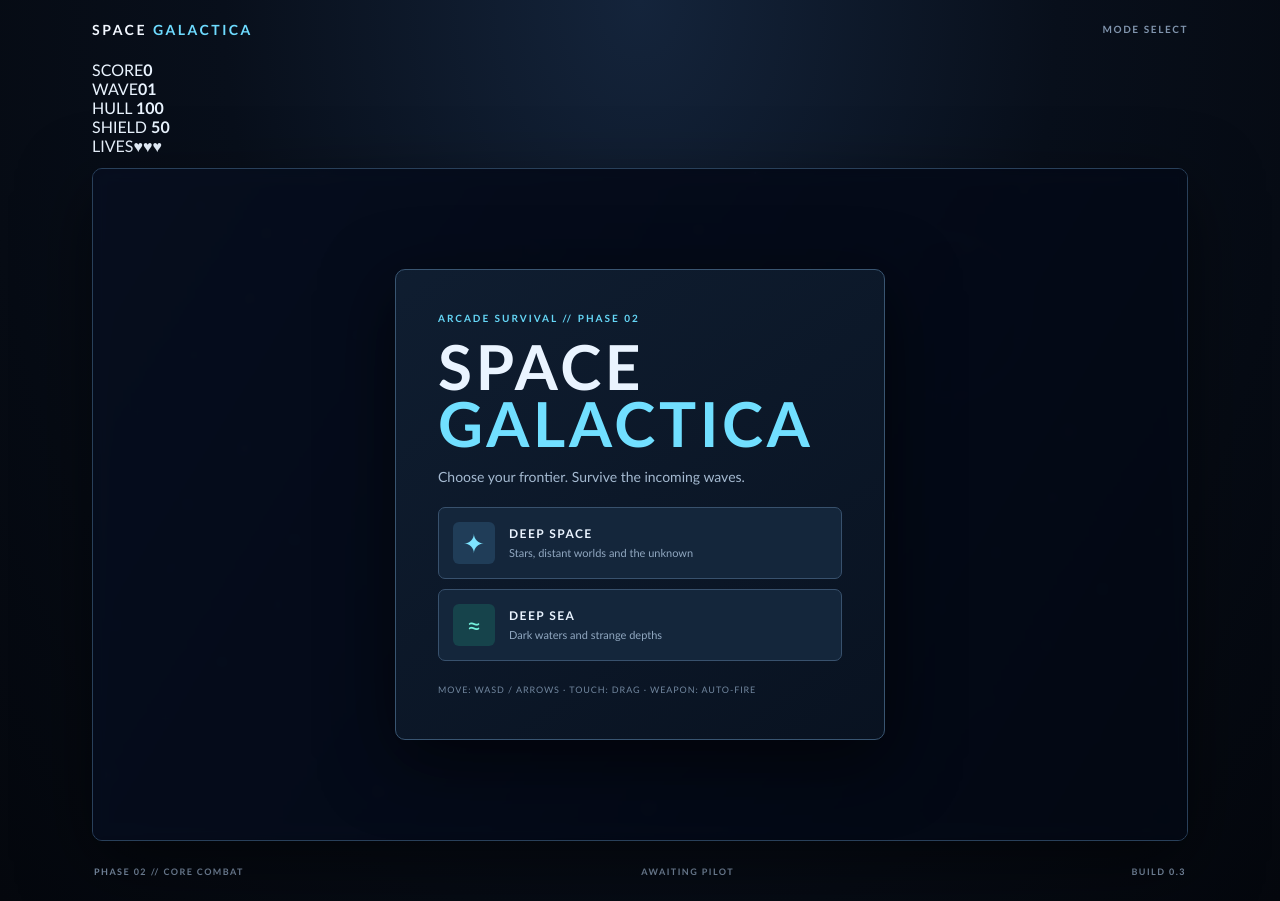
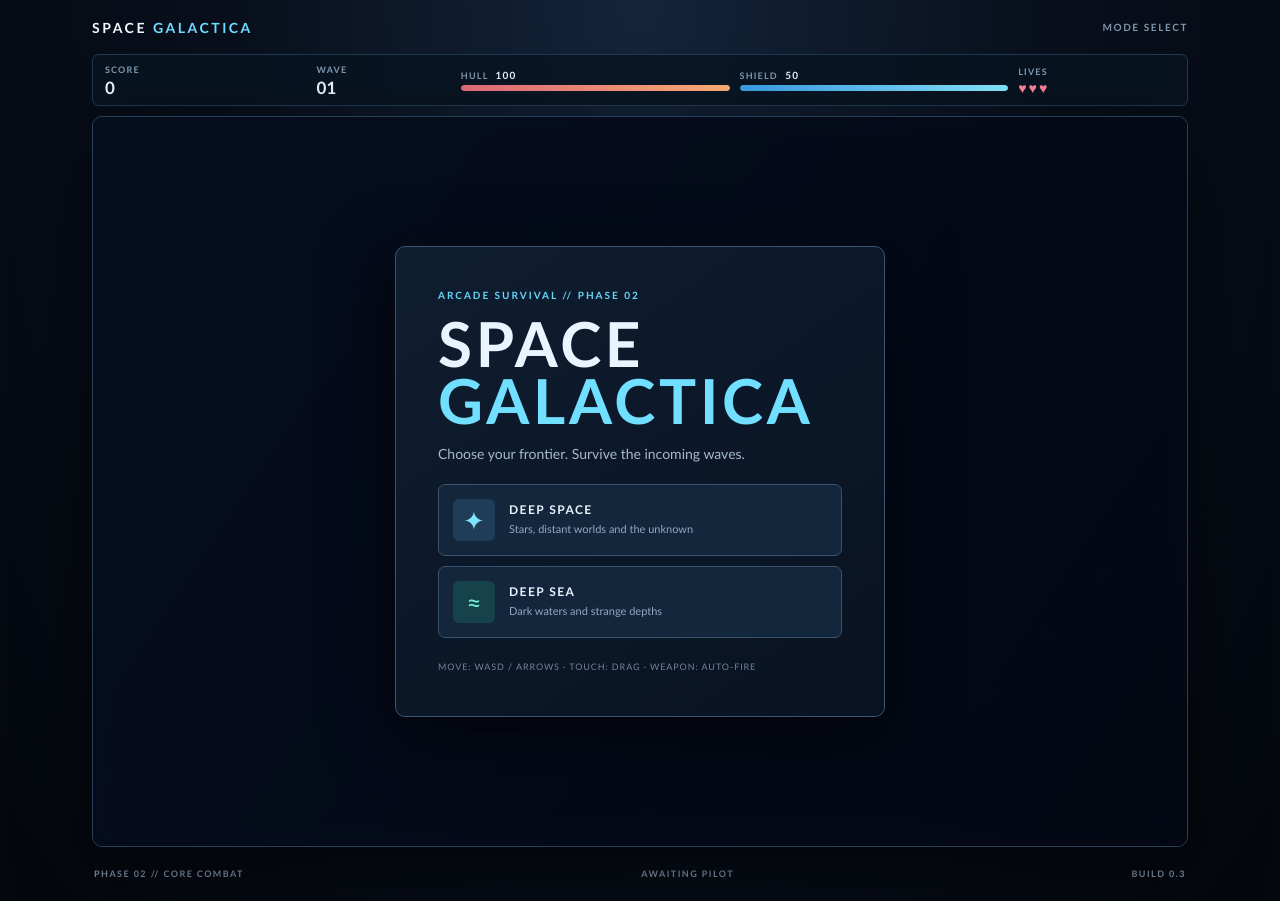
Before and after one commit to Kara-Dawnbreaker/Space-Galactica, a website with bundled scripts: page index.html in a window 1280 px wide. Built offline with nearby package versions, Linux system fonts and the light colour scheme.

```diff
--- a/styles.css
+++ b/styles.css
@@ -1,137 +1,43 @@
-:root {
-  color-scheme: dark;
-  font-family: "Trebuchet MS", "Segoe UI", sans-serif;
-  background: #050a12;
-  color: #eaf4ff;
-  font-synthesis: none;
-  text-rendering: optimizeLegibility;
+ :root {
+  color-scheme: dark; font-family: "Trebuchet MS", "Segoe UI", sans-serif; background: #050a12; color: #eaf4ff;
+  font-synthesis: none; text-rendering: optimizeLegibility;
 }
 * { box-sizing: border-box; }
 html, body { width: 100%; min-height: 100%; }
-body {
-  margin: 0;
-  min-height: 100svh;
-  background: radial-gradient(ellipse at 50% 0%, #14243b 0%, #080f1b 46%, #04070d 100%);
-}
+body { margin: 0; min-height: 100svh; background: radial-gradient(ellipse at 50% 0%, #14243b 0%, #080f1b 46%, #04070d 100%); }
 button { font: inherit; }
 button:focus-visible, a:focus-visible { outline: 2px solid #8ae8ff; outline-offset: 3px; }
-.app-shell {
-  width: min(1120px, 100%);
-  min-height: 100svh;
-  margin: 0 auto;
-  padding: max(10px, env(safe-area-inset-top)) max(12px, env(safe-area-inset-right)) max(10px, env(safe-area-inset-bottom)) max(12px, env(safe-area-inset-left));
-  display: flex;
-  flex-direction: column;
-  gap: 12px;
-}
-.topbar, .footerbar {
-  display: flex;
-  align-items: center;
-  justify-content: space-between;
-  gap: 12px;
-  min-height: 38px;
-}
-.brand {
-  color: #f2f7ff;
-  text-decoration: none;
-  font-size: 14px;
-  font-weight: 900;
-  letter-spacing: .18em;
-  white-space: nowrap;
-}
+.app-shell { width: min(1120px, 100%); min-height: 100svh; margin: 0 auto; padding: max(10px, env(safe-area-inset-top)) max(12px, env(safe-area-inset-right)) max(10px, env(safe-area-inset-bottom)) max(12px, env(safe-area-inset-left)); display: flex; flex-direction: column; gap: 10px; }
+.topbar, .footerbar { display: flex; align-items: center; justify-content: space-between; gap: 12px; min-height: 34px; }
+.brand { color: #f2f7ff; text-decoration: none; font-size: 14px; font-weight: 900; letter-spacing: .18em; white-space: nowrap; }
 .brand span { color: #6edbff; }
 .topbar-actions { display: flex; align-items: center; gap: 12px; }
-.mode-label, .footerbar {
-  color: #8094ad;
-  font-size: 10px;
-  letter-spacing: .16em;
-  font-weight: 700;
-}
-.quiet-button, .text-button {
-  color: #a9bfd8;
-  background: transparent;
-  border: 1px solid #334963;
-  border-radius: 6px;
-  padding: 8px 14px;
-  cursor: pointer;
-}
+.mode-label, .footerbar { color: #8094ad; font-size: 10px; letter-spacing: .16em; font-weight: 700; }
+.quiet-button, .text-button { color: #a9bfd8; background: transparent; border: 1px solid #334963; border-radius: 6px; padding: 8px 14px; cursor: pointer; }
 .quiet-button:hover, .text-button:hover { color: #fff; border-color: #72dfff; }
-.game-frame {
-  position: relative;
-  display: grid;
-  flex: 1 0 auto;
-  min-height: 420px;
-  overflow: hidden;
-  border: 1px solid #29405a;
-  border-radius: 10px;
-  background: #07111f;
-  box-shadow: 0 22px 70px #0008, inset 0 0 45px #07182a;
-}
-#game-canvas {
-  grid-area: 1 / 1;
-  display: block;
-  width: 100%;
-  height: 100%;
-  min-height: inherit;
-  touch-action: none;
-  image-rendering: pixelated;
-}
-.screen-layer {
-  grid-area: 1 / 1;
-  z-index: 1;
-  display: grid;
-  place-items: center;
-  padding: 18px;
-  background: #030914b8;
-  backdrop-filter: blur(5px);
-}
+.hud { display: grid; grid-template-columns: .9fr .6fr 1.2fr 1.2fr .7fr; gap: 10px; align-items: center; padding: 9px 12px; border: 1px solid #203a54; border-radius: 7px; background: #091522d9; }
+.hud-stat { min-width: 0; display: flex; flex-direction: column; gap: 4px; }
+.hud-label { color: #8099b3; font-size: 9px; letter-spacing: .13em; font-weight: 800; white-space: nowrap; }
+.hud-label b { color: #eaf4ff; margin-left: 4px; font-size: 10px; }
+.hud-stat strong { color: #eaf4ff; font-size: 17px; line-height: 1; font-variant-numeric: tabular-nums; }
+.lives-value { color: #ff8299 !important; letter-spacing: 2px; font-size: 14px !important; }
+.meter { height: 6px; overflow: hidden; border-radius: 8px; background: #1a2a3b; }
+.meter span { display: block; height: 100%; width: 100%; border-radius: inherit; transition: width .12s linear; }
+.health-fill { background: linear-gradient(90deg, #e56d7b, #ffb078); }
+.shield-fill { background: linear-gradient(90deg, #3c9ee8, #86e9ff); }
+.game-frame { position: relative; display: grid; flex: 1 0 auto; min-height: 420px; overflow: hidden; border: 1px solid #29405a; border-radius: 10px; background: #07111f; box-shadow: 0 22px 70px #0008, inset 0 0 45px #07182a; }
+#game-canvas { grid-area: 1 / 1; display: block; width: 100%; height: 100%; min-height: inherit; touch-action: none; image-rendering: pixelated; }
+.screen-layer { grid-area: 1 / 1; z-index: 1; display: grid; place-items: center; padding: 18px; background: #030914b8; backdrop-filter: blur(5px); }
 .screen-layer[hidden] { display: none; }
-.panel {
-  width: min(490px, 100%);
-  padding: clamp(22px, 5vw, 42px);
-  border: 1px solid #395571;
-  border-radius: 10px;
-  background: linear-gradient(145deg, #101f32f2, #091321f5);
-  box-shadow: 0 20px 70px #0009;
-}
-.eyebrow {
-  margin: 0 0 14px;
-  color: #65d7f7;
-  font-size: 10px;
-  font-weight: 800;
-  letter-spacing: .2em;
-}
+.panel { width: min(490px, 100%); padding: clamp(22px, 5vw, 42px); border: 1px solid #395571; border-radius: 10px; background: linear-gradient(145deg, #101f32f2, #091321f5); box-shadow: 0 20px 70px #0009; }
+.eyebrow { margin: 0 0 14px; color: #65d7f7; font-size: 10px; font-weight: 800; letter-spacing: .2em; }
 h1 { margin: 0; font-size: clamp(38px, 8vw, 62px); line-height: .92; letter-spacing: .06em; }
 h1 span { color: #71dfff; }
 .intro { margin: 16px 0 22px; color: #a5bad1; font-size: 14px; }
 .mode-buttons { display: grid; gap: 10px; }
-.mode-button {
-  display: flex;
-  align-items: center;
-  gap: 14px;
-  width: 100%;
-  min-height: 70px;
-  padding: 14px;
-  text-align: left;
-  color: #eaf4ff;
-  border: 1px solid #38516d;
-  border-radius: 7px;
-  background: #14263b;
-  cursor: pointer;
-  transition: border-color .15s, transform .15s, background .15s;
-}
+.mode-button { display: flex; align-items: center; gap: 14px; width: 100%; min-height: 70px; padding: 14px; text-align: left; color: #eaf4ff; border: 1px solid #38516d; border-radius: 7px; background: #14263b; cursor: pointer; transition: border-color .15s, transform .15s, background .15s; }
 .mode-button:hover { border-color: #76e1ff; background: #1a3550; transform: translateY(-1px); }
-.mode-icon {
-  display: grid;
-  flex: 0 0 42px;
-  place-items: center;
-  width: 42px;
-  height: 42px;
-  border-radius: 6px;
-  color: #7ee4ff;
-  background: #203d58;
-  font-size: 26px;
-}
+.mode-icon { display: grid; flex: 0 0 42px; place-items: center; width: 42px; height: 42px; border-radius: 6px; color: #7ee4ff; background: #203d58; font-size: 26px; }
 .sea-choice .mode-icon { color: #73f0dc; background: #16434b; }
 .mode-button strong, .mode-button small { display: block; }
 .mode-button strong { font-size: 12px; letter-spacing: .12em; }
@@ -139,33 +45,20 @@ h1 span { color: #71dfff; }
 .control-hint { margin: 22px 0 0; color: #71869e; font-size: 9px; letter-spacing: .1em; line-height: 1.6; }
 .compact-panel { width: min(340px, 100%); text-align: center; }
 h2 { margin: 0; font-size: 38px; letter-spacing: .12em; }
-.primary-button {
-  width: 100%;
-  min-height: 44px;
-  margin: 8px 0;
-  padding: 13px;
-  color: #04101b;
-  border: 0;
-  border-radius: 6px;
-  background: #75defa;
-  font-weight: 900;
-  letter-spacing: .12em;
-  cursor: pointer;
-}
+.primary-button { width: 100%; min-height: 44px; margin: 8px 0; padding: 13px; color: #04101b; border: 0; border-radius: 6px; background: #75defa; font-weight: 900; letter-spacing: .12em; cursor: pointer; }
 .primary-button:hover { background: #a2edff; }
 .text-button { width: 100%; min-height: 42px; margin-top: 4px; }
 .footerbar { padding: 0 2px; font-size: 9px; }
-@media (max-width: 600px) {
+@media (max-width: 650px) {
   .app-shell { gap: 8px; }
-  .game-frame { min-height: max(480px, 62svh); }
+  .game-frame { min-height: max(440px, 60svh); }
+  .hud { grid-template-columns: .8fr .5fr 1fr 1fr .65fr; gap: 6px; padding: 8px; }
+  .hud-label { font-size: 8px; letter-spacing: .07em; }
+  .hud-stat strong { font-size: 14px; }
+  .lives-value { font-size: 11px !important; letter-spacing: 0; }
   .footerbar { font-size: 8px; letter-spacing: .08em; }
   .brand { font-size: 12px; }
   .mode-label { font-size: 9px; letter-spacing: .1em; }
 }
-@media (max-height: 560px) and (min-width: 601px) {
-  .app-shell { min-height: 560px; }
-  .game-frame { min-height: 420px; }
-}
-@media (prefers-reduced-motion: reduce) {
-  *, *::before, *::after { scroll-behavior: auto !important; transition-duration: .01ms !important; }
-}
+@media (max-width: 380px) { .hud { grid-template-columns: repeat(5, minmax(0, 1fr)); } .hud-label { font-size: 7px; } }
+@media (prefers-reduced-motion: reduce) { *, *::before, *::after { scroll-behavior: auto !important; transition-duration: .01ms !important; } }
```
